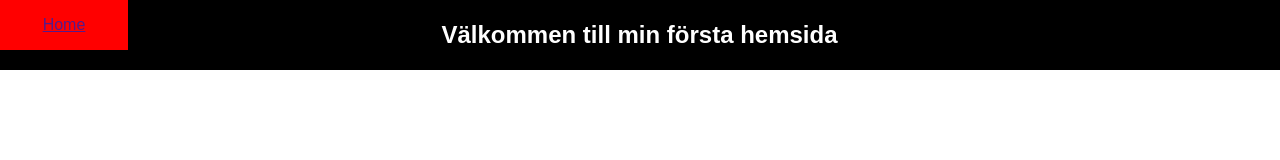
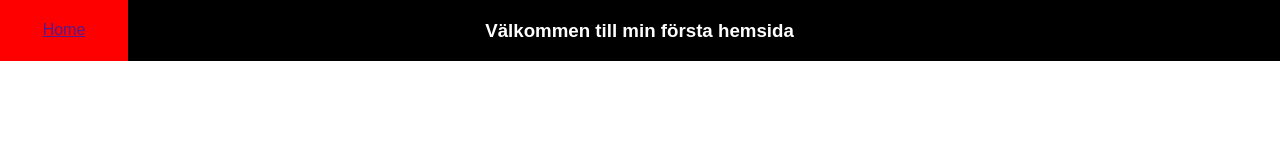
Before and after one commit to Blazter99/mysecondpage, a plain HTML site: page index.html in a window 1280 px wide. Drawn offline with Linux system fonts and the light colour scheme.

Commit message:
header layout klar

```diff
--- a/css/style.css
+++ b/css/style.css
@@ -10,6 +10,8 @@
        background-color:red;
        width:10%;
        text-align:center;
+       padding:5px;
+       border-bottom: 1px solid red;
 }
 .headertext {color:white;
              text-align:center;
--- a/index.html
+++ b/index.html
@@ -15,8 +15,9 @@
         <p><a href="">Home</a></p>
     </div>
     <div class="headertext">
-        <h2>Välkommen till min första hemsida</h2>
+        <h3>Välkommen till min första hemsida</h3>
     </div>
+</div>
 
 
 </body>
```
